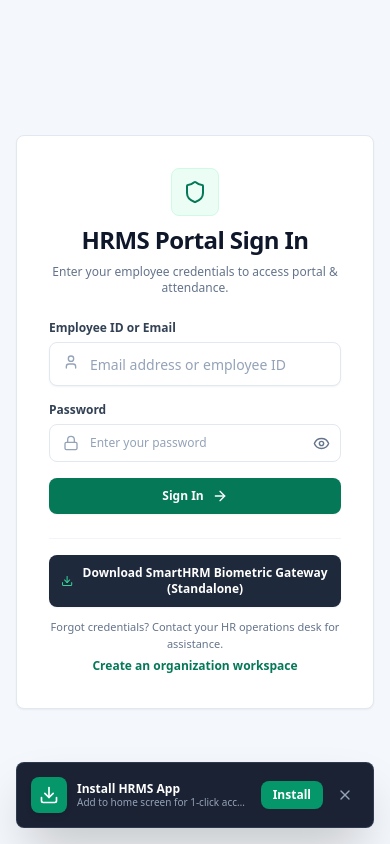
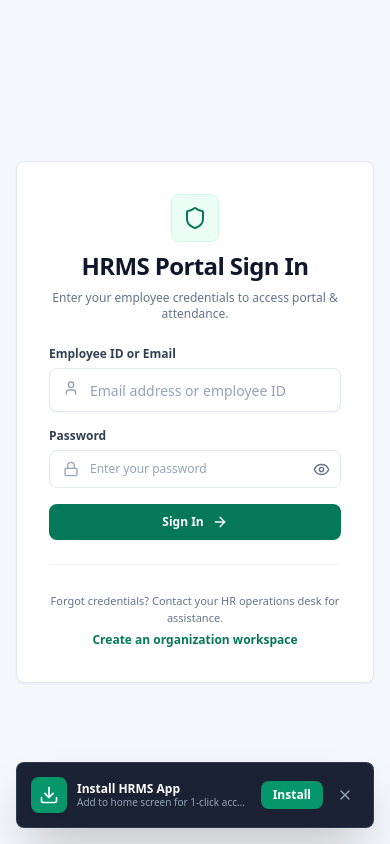
Before and after one commit to sinu5550/smart-hrms-frontend, a Next.js app: page /login in a window 390 px wide. Built offline with nearby package versions, Linux system fonts and the light colour scheme; no server answers.

Commit message:
fix(ui): hide desktop biometric gateway download on mobile screens

```diff
--- a/app/login/page.tsx
+++ b/app/login/page.tsx
@@ -118,7 +118,7 @@ export default function LoginPage() {
           <a
             href="/downloads/SmartHRM-Biometric-Agent.zip"
             download="SmartHRM-Biometric-Agent.zip"
-            className="w-full inline-flex items-center justify-center gap-2 px-3 py-2.5 bg-slate-800 hover:bg-slate-900 text-white text-xs font-bold rounded-lg transition shadow-sm"
+            className="hidden md:inline-flex w-full items-center justify-center gap-2 px-3 py-2.5 bg-slate-800 hover:bg-slate-900 text-white text-xs font-bold rounded-lg transition shadow-sm"
             title="Download complete standalone biometric cloud bridge agent (Zero Node.js setup needed)"
           >
             <Download className="w-4 h-4 text-emerald-400" />
```
Also changed, not shown: 1 other file (tests, documents, lock files or other folders).
